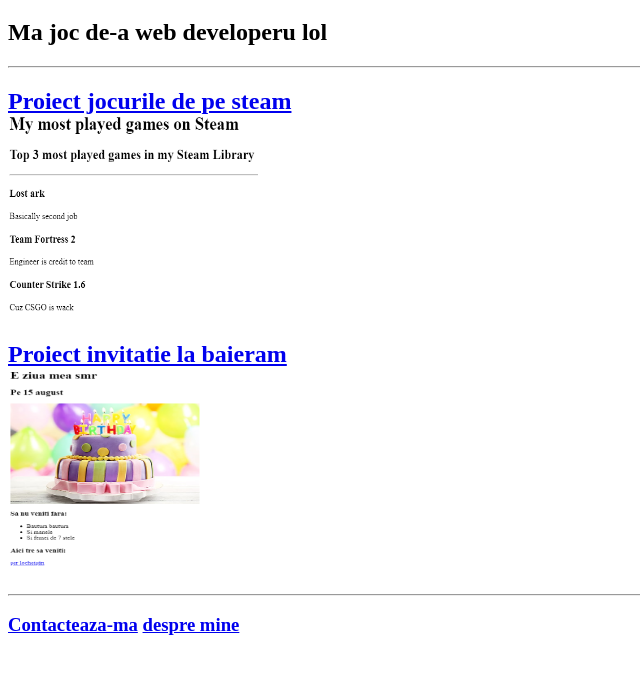
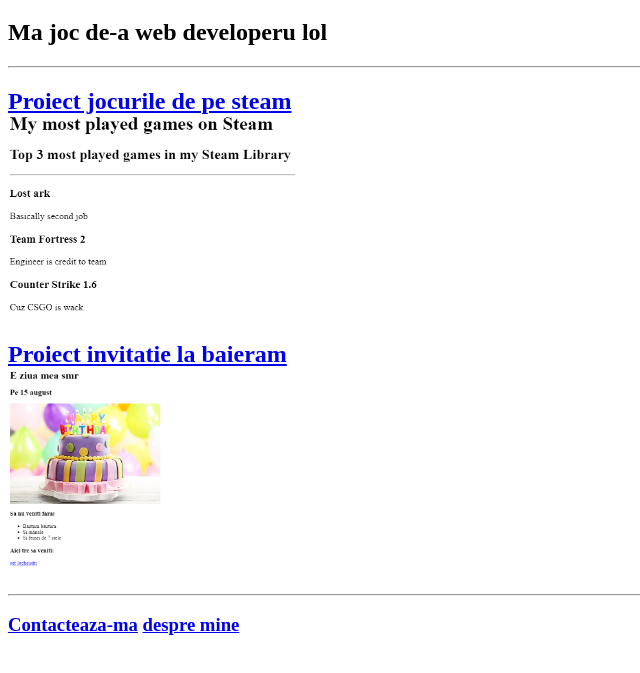
Before and after one commit to clx15/idkwhat-imdoing, a plain HTML site: page index.html in a window 1280 px wide. Shown: the part 61-734 px from the top of the page, without its empty margins (0-640 px from the left). Drawn offline with Linux system fonts and the light colour scheme.

Commit message:
Update index.html

```diff
--- a/index.html
+++ b/index.html
@@ -12,11 +12,11 @@
     <hr>
     <h2>
         <a href="./public/Games-ranking.html">Proiect jocurile de pe steam</a> <br>
-        <img src="./assets/images/games-ranking.png" alt="proiect jocuri steam" height="200" width="250">
+        <img src="./assets/images/games-ranking.png" alt="proiect jocuri steam" height="200">
     </h2>
     <h2>
         <a href="./public/birthday-invite.html">Proiect invitatie la baieram</a> <br>
-        <img src="./assets/images/birthday-invite.png" alt="proiect invitatie la baieram" height="200" width="200">
+        <img src="./assets/images/birthday-invite.png" alt="proiect invitatie la baieram" height="200">
     </h2>
     <hr>
     <h3><a href="./public/contact.html">Contacteaza-ma</a> <a href="./public/about.html">despre mine</a></h3>
```
